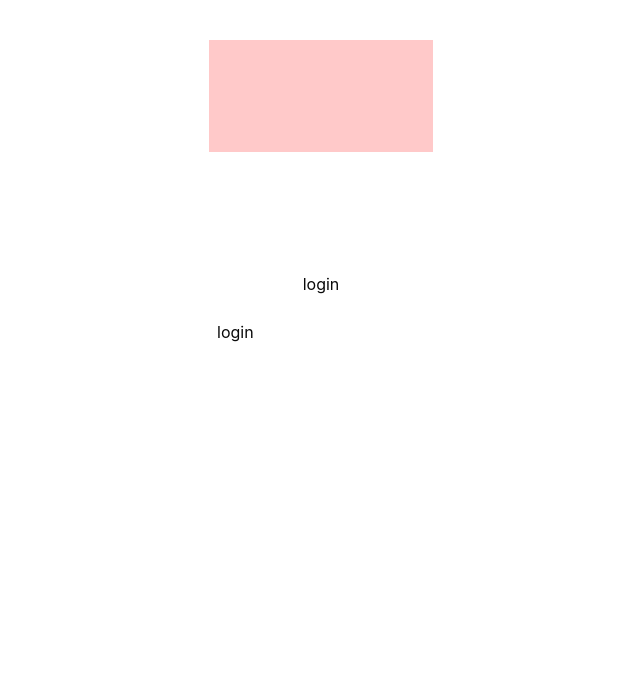
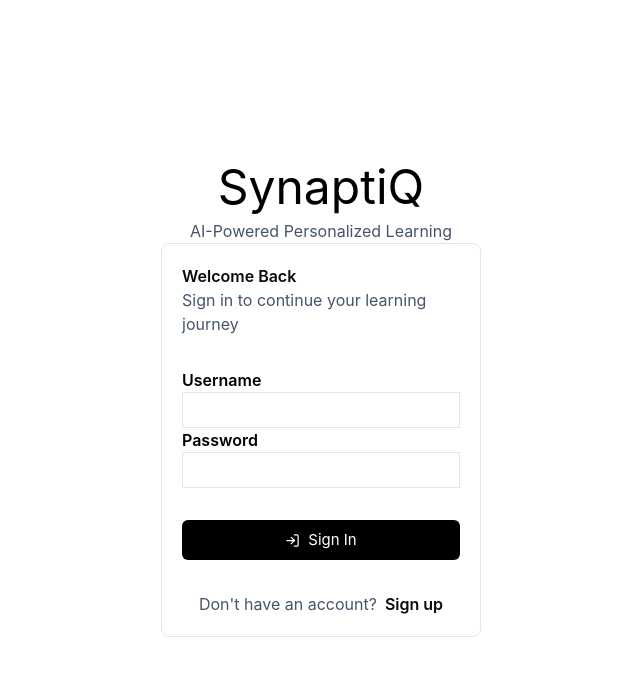
Before and after one commit to Dev-Saurabh-K/Private, a React (Vite) app: page / in a window 1280 px wide. Shown: the top 676 px of the page, without its empty margins (319-959 px from the left). Built offline with nearby package versions, Linux system fonts and the light colour scheme; no server answers.

Commit message:
login signup ui

```diff
--- a/package.json
+++ b/package.json
@@ -12,9 +12,11 @@
   "dependencies": {
     "@tailwindcss/vite": "^4.3.0",
     "axios": "^1.16.1",
+    "lucide-react": "^1.17.0",
     "react": "^19.2.6",
     "react-dom": "^19.2.6",
     "react-router-dom": "^7.16.0",
+    "react-toastify": "^11.1.0",
     "tailwindcss": "^4.3.0",
     "zustand": "^5.0.14"
   },
--- a/src/main.jsx
+++ b/src/main.jsx
@@ -1,11 +1,14 @@
 import { StrictMode } from "react";
 import { createRoot } from "react-dom/client";
 import { createBrowserRouter, RouterProvider } from "react-router-dom";
+
+import {ToastContainer} from "react-toastify"
 
 import "./styles/index.css";
 import "./styles/theme.css";
 
 import Login from "./pages/(Auth)/Login.jsx";
+import Signup from "./pages/(Auth)/Signup.jsx"
 
 import Dashboard from "./pages/(Dashboard)/Dashboard.jsx"
 import History from "./pages/(History)/History.jsx"
@@ -17,6 +20,7 @@ import Quiz from "./pages/(Quiz)/Quiz.jsx"
 
 const router = createBrowserRouter([
   { path: "/", element: <Login /> },
+  { path: "/signup", element: <Signup/>},
   { path: "/dashboard", element: <Dashboard /> },
   { path: "/history", element: <History/>},
   { path: "/analytics", element: <Analytics/>},
@@ -29,5 +33,6 @@ const router = createBrowserRouter([
 createRoot(document.getElementById("root")).render(
   <StrictMode>
     <RouterProvider router={router} />
+    <ToastContainer />
   </StrictMode>,
 );
--- /dev/null
+++ b/src/pages/(Assets)/Logo.jsx
@@ -0,0 +1,9 @@
+
+
+const Logo = ({text_size}) => {
+  return (
+    <div className={`flex justify-center items-center w-fit h-fit text-5xl text-black`}>SynaptiQ</div>
+  )
+}
+
+export default Logo
--- a/src/pages/(Auth)/Login.jsx
+++ b/src/pages/(Auth)/Login.jsx
@@ -1,39 +1,29 @@
-// import useCounterStore from './store/counterStore'
-import {useState} from 'react'
-import {useNavigate} from 'react-router-dom'
-// import axios from 'axios';
+import { useState } from "react";
+import { useNavigate } from "react-router-dom";
+import { Link } from "react-router-dom";
+
+import {  toast } from "react-toastify";
+import { LogIn } from "lucide-react";
+
+import Logo from "../(Assets)/Logo";
 
 
 function Login() {
-
   // const toggletheme = () =>{
   //   document.documentElement.classList.toggle("dark");
   // }
 
-
   const [username, setUsername] = useState("");
   const [password, setPassword] = useState("");
-  const [error, setError] = useState("");
-  const URL=`${import.meta.env.VITE_API_URL}/login`;
+  const URL = `${import.meta.env.VITE_API_URL}/login`;
   const navigate = useNavigate();
 
+  const submitLogin = async () => {
+    try {
+      const formData = new URLSearchParams();
+      formData.append("username", username);
+      formData.append("password", password);
 
-  const submitLogin = async()=>{
-
-    try{
-
-      const formData = new URLSearchParams();
-      formData.append("username",username);
-      formData.append("password",password);
-
-
-      // const reponse = await axios.post(
-      //   URL,
-      //   {
-      //     username:username,
-      //     password:password
-      //   }
-      // )
       const response = await fetch(URL, {
         method: "POST",
         headers: {
@@ -43,41 +33,70 @@ function Login() {
       });
       const data = await response.json();
 
-      if(response.ok){
+      if (response.ok) {
         localStorage.setItem("access_token", data.access_token);
-        navigate('/dashboard')
-      }else{
-        setError(`Error: ${response.status}, ${response.statusText}`)
-        // console.log(response.statusText)
+        navigate("/dashboard");
+      } else {
+        toast.error(`Error: ${response.status}, ${response.statusText}`);
       }
+    } catch (error) {
+      console.log(error);
+      toast.error(error.message);
+    }
+  };
 
-    }catch(error){
-      console.log(error)
-      setError(error.message)
-    }
+  return (
+    <div className="bg-background text-foreground w-full min-h-screen flex items-center justify-center flex-col">
 
 
-  }
+      <div className="flex flex-col justify-center items-center gap-2 text-font-size text-slate-600 ">
+        <Logo />
+        AI-Powered Personalized Learning
+      </div>
+      <div className="border border-border p-5 rounded-lg flex justify-center items-center flex-col gap-8 w-10/12 lg:w-1/4">
+        <div className="flex items-start flex-col">
+          <div className="font-semibold text-start">Welcome Back</div>
 
-  // const { count, increment, decrement } = useCounterStore();
-  return (
-    <div className="bg-background text-foreground w-full min-h-screen flex items-center justify-center flex-col">
-      <div className="fixed top-10 bg-red-200 w-56 h-28">
-        {error}
-      </div>
-      <div>
-        login
-      </div>
-      <div>
-        <input type="text" value={username} onChange={(e)=>setUsername(e.target.value)}/>
-        <input type="password" value={password} onChange={(e)=>setPassword(e.target.value)}/>
-        {/* <div className="flex items-center justify-center">login</div> */}
-      </div>
-      <div onClick={submitLogin} className="w-52 h-52 cursor-pointer">
-        login
+          <div className="text-slate-600">
+            Sign in to continue your learning journey
+          </div>
+        </div>
+        <div className="w-full">
+          <div className="text-black font-semibold flex flex-col h-15">
+            Username
+            <input
+              type="text"
+              value={username}
+              onChange={(e) => setUsername(e.target.value)}
+              className="h-full border "
+            />
+          </div>
+          <div className="text-black font-semibold flex flex-col h-15">
+            Password
+            <input
+              type="password"
+              value={password}
+              onChange={(e) => setPassword(e.target.value)}
+              className="h-10 border"
+            />
+          </div>
+        </div>
+        <div
+          onClick={submitLogin}
+          className="w-full h-10 cursor-pointer flex items-center justify-center bg-black text-white rounded-md text-[15px] gap-2 hover:bg-slate-950"
+        >
+          <LogIn className="size-3.75" />
+          Sign In
+        </div>
+        <div className="flex flex-row gap-2">
+          <div className="text-slate-600">Don't have an account?</div>
+          <Link className="w-fit h-fit" to="/signup">
+            <div className="font-semibold cursor-pointer"> Sign up</div>
+          </Link>
+        </div>
       </div>
     </div>
-  )
+  );
 }
 
-export default Login
+export default Login;
--- /dev/null
+++ b/src/pages/(Auth)/Signup.jsx
@@ -0,0 +1,120 @@
+import axios from "axios";
+import {Link, useNavigate} from "react-router-dom";
+
+import { useState } from "react";
+
+
+import { toast} from "react-toastify"
+import { UserPlus } from "lucide-react"
+
+import Logo from "../(Assets)/Logo"
+
+
+
+const Signup = () => {
+    const URL = `${import.meta.env.VITE_API_URL}/register`;
+    const [username, setUsername] = useState("");
+    const [emailid, setEmailid] = useState("");
+    const [password, setPassword] = useState("");
+    const [studying_at, setStudying_at] = useState("");
+
+    const navigate = useNavigate();
+
+    const handleSignup =async() =>{
+      try{
+        const response = await axios.post(URL,
+            {
+              "username":username,
+              "emailid":emailid,
+              "password":password,
+              "studying_at":studying_at
+
+            },
+        )
+        if(response.data){
+          toast.success("Registration Success!")
+          navigate("/")
+        }else{
+          toast.error("Registration failed!")
+        }
+
+      }catch(error){
+        toast.error(error.message)
+      }
+
+
+    }
+
+  return (
+    <div className="bg-background text-foreground w-full min-h-screen flex items-center justify-center flex-col">
+
+      <div className="flex flex-col justify-center items-center gap-2 text-font-size text-slate-600 ">
+        <Logo />
+        AI-Powered Personalized Learning
+      </div>
+      <div className="border border-border p-5 rounded-lg flex justify-center items-center flex-col gap-8 w-10/12 lg:w-1/4">
+        <div className="flex items-start flex-col">
+          <div className="font-semibold">Create Your Account</div>
+
+          <div className="text-slate-600">
+            Start your personalized learning journey today
+          </div>
+        </div>
+
+        <div className="w-full">
+          <div className="text-black font-semibold flex flex-col h-15">
+            username
+            <input
+              type="text"
+              value={username}
+              onChange={(e) => setUsername(e.target.value)}
+              className="h-full border "
+            />
+          </div>
+          <div className="text-black font-semibold flex flex-col h-15">
+            Email
+            <input
+              type="text"
+              value={emailid}
+              onChange={(e) => setEmailid(e.target.value)}
+              className="h-full border "
+            />
+          </div>
+          <div className="text-black font-semibold flex flex-col h-15">
+            Password
+            <input
+              type="password"
+              value={password}
+              onChange={(e) => setPassword(e.target.value)}
+              className="h-10 border"
+            />
+          </div>
+          <div className="text-black font-semibold flex flex-col h-15">
+            Studying At
+            <input
+              type="text"
+              value={studying_at}
+              onChange={(e) => setStudying_at(e.target.value)}
+              className="h-full border "
+            />
+          </div>
+        </div>
+        <div
+          onClick={handleSignup}
+          className="w-full h-10 cursor-pointer flex items-center justify-center bg-black text-white rounded-md text-[15px] gap-2"
+        >
+          <UserPlus className="size-3.75" />
+          Sign Up
+        </div>
+        <div className="flex flex-row gap-2">
+          <div className="text-slate-600">Already have an account? </div>
+          <Link className="w-fit h-fit" to="/">
+            <div className="font-semibold cursor-pointer"> Sign in</div>
+          </Link>
+        </div>
+      </div>
+    </div>
+  )
+}
+
+export default Signup
--- a/src/pages/(Dashboard)/Dashboard.jsx
+++ b/src/pages/(Dashboard)/Dashboard.jsx
@@ -1,35 +1,67 @@
-
 import { Link } from "react-router-dom";
-
 
 import UploadPDF from "./UploadPDF";
 import HistoryComp from "./HistoryComp";
+import { LogOut, User, ChartBar, Home, FileText, Send } from "lucide-react";
 
 const Dashboard = () => {
+  return (
+    <div className="min-h-screen w-screen flex items-center justify-center flex-col bg-slate-50 gap-4">
+      <div className="NAVBAR flex items-center flex-row justify-around w-full  py-3 border-b border-b-gray-200">
+        <div className="LOGO text-2xl font-bold">
+          SynaptiQ
+          <div className="text-sm font-semibold text-gray-600">
+            AI-Powered Personalized Learning
+          </div>
+        </div>
+        <div className="RIGHT PORTION OF NAVBAR flex flex-row gap-10">
+          <div className="LEFT OF RPNB flex flex-row gap-6 items-center justify-center">
+            <div className="bg-black text-white font-medium w-fit h-10 px-3 rounded-md flex items-center justify-center gap-2">
+              <Home className="size-4.5" />
+              Dashboard
+            </div>
+            <div className="bg-white text-black font-medium w-fit h-10 px-3 rounded-md flex items-center justify-center gap-2 hover:bg-gray-200">
+              <FileText className="size-4.5" />
+              Notes
+            </div>
+            <div className="bg-white text-black font-medium w-fit h-10 px-3 rounded-md flex items-center justify-center gap-2 hover:bg-gray-200">
+              <ChartBar className="size-4.5" />
+              Analytics
+            </div>
+          </div>
 
+          <div className="RIGHT OF RPNB flex flex-row items-center justify-center gap-5">
+            <div className="text-gray-200 text-4xl">|</div>
+            <div className="bg-white text-black font-medium w-fit h-8 px-3 rounded-md flex items-center justify-center gap-2 hover:bg-gray-200">
+              <User className="size-4.5" />
+              User
+            </div>
+            <div className="bg-white text-black font-medium w-fit h-8 px-3 rounded-md flex items-center justify-center gap-2 hover:bg-gray-200">
+              <LogOut className="size-4.5" />
+              Logout
+            </div>
+          </div>
+        </div>
+      </div>
 
-  return (
-    <div className="min-h-screen w-screen flex items-center justify-center flex-col">
-      <div className="flex items-center bg-amber-400 flex-row justify-around">
-        <div>hi User, </div>
-        <div>Dashboard</div>
-        <Link to="/profile" className="h-fit w-fit">
-          <div className="flex items-center justify-center fixed right-2 top-2 bg-amber-600 rounded-full size-10">
-            Profile
-          </div>
-        </Link>
+      <div className="RESUME BUTTON">
+        <div className="font-bold">Hi, User</div>
+        <div className="w-fit p-5 rounded-md h-16 bg-black text-white hover:bg-slate-950 flex items-center justify-center gap-3">
+          Resume where left off <Send />
+        </div>
       </div>
-      <div className="flex flex-row flex-wrap gap-2 items-center justify-center">
-        <div className="size-125 bg-blue-300">Resume where left off</div>
-        <div className="size-125 bg-blue-400"><UploadPDF/></div>
+      <div className="flex flex-row flex-wrap gap-8 items-center justify-center h-[90vh] w-screen">
+        <div className="lg:w-1/3 w-10/12 lg:h-1/2 border border-slate-300 rounded-2xl flex items-center justify-center">
+          <UploadPDF />
+        </div>
         {/* <Link to="/History" className="w-fit h-fit"> */}
-          <div className="size-125 bg-blue-500">
-            <HistoryComp/>
-          </div>
+        <div className="lg:w-1/3 w-10/12 lg:h-1/2 border border-slate-300 rounded-2xl flex items-center justify-center">
+          <HistoryComp />
+        </div>
         {/* </Link> */}
-        <div className="size-125 bg-blue-600">Daily Login</div>
-        <Link to="/Analytics" className="w-fit h-fit">
-          <div className="size-125 bg-blue-700">Analytics</div>
+        <div className="lg:w-1/3 w-10/12 lg:h-1/2 border border-slate-300 rounded-2xl flex items-center justify-center">Daily Login</div>
+        <Link to="/Analytics" className="lg:w-1/3 w-10/12 lg:h-1/2 border border-slate-300 rounded-2xl flex items-center justify-center">
+          <div className="">Analytics</div>
         </Link>
       </div>
     </div>
```
Also changed, not shown: 1 other file (tests, documents, lock files or other folders).
